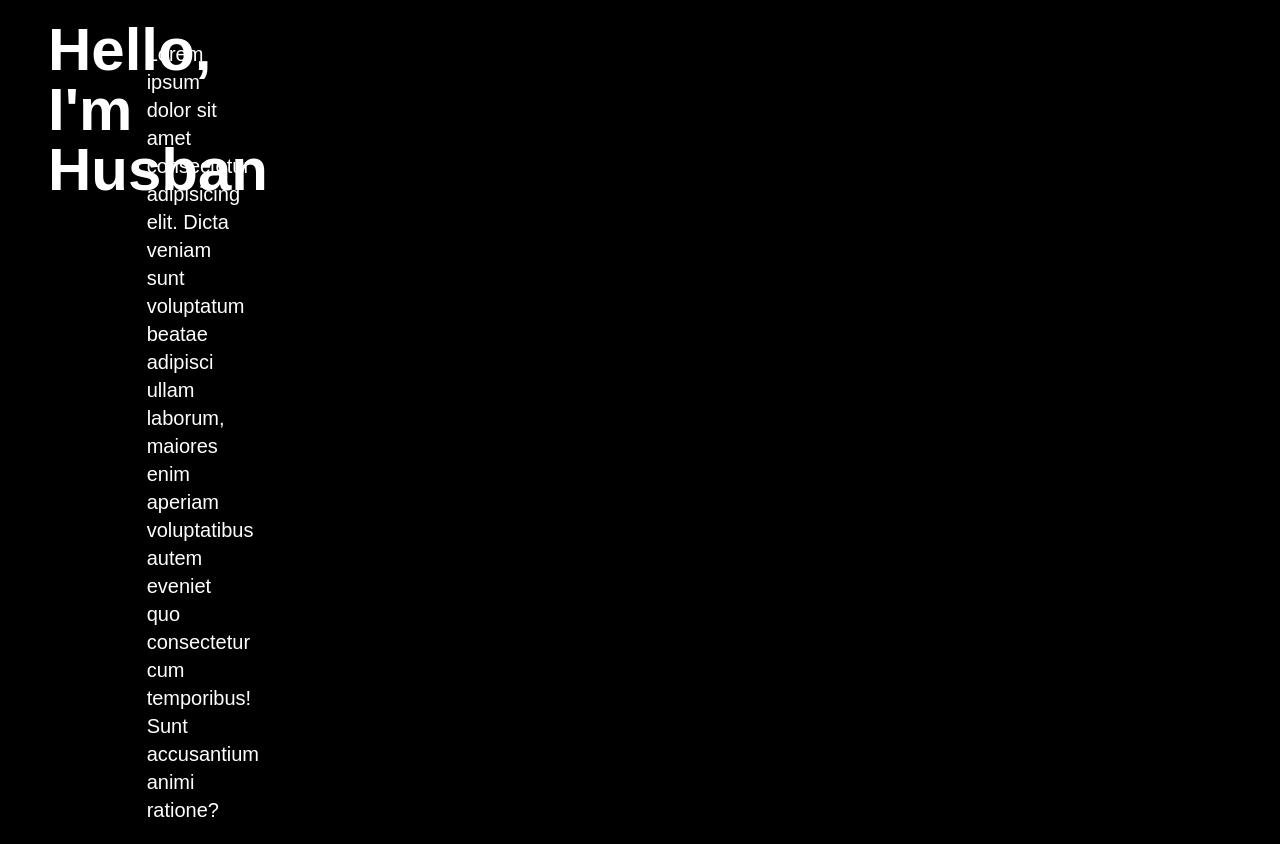
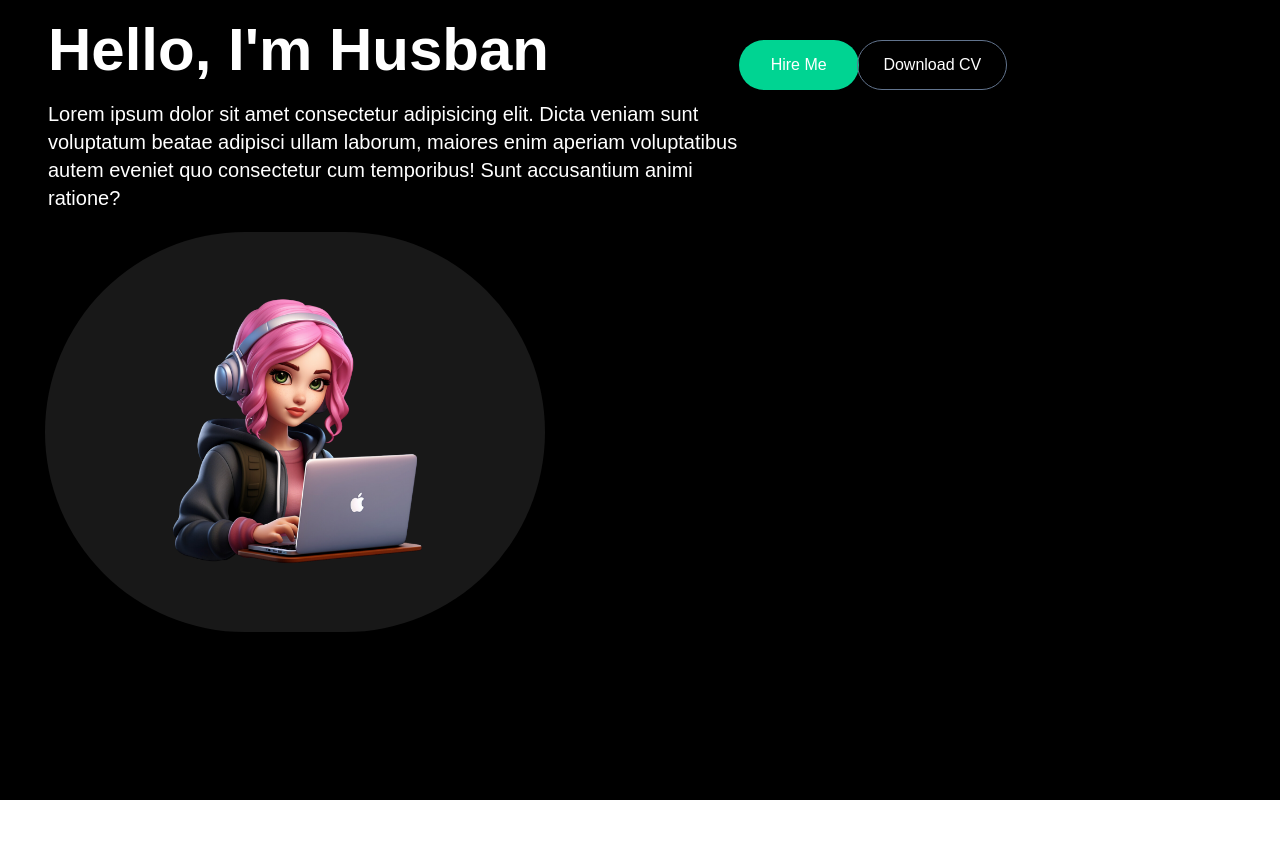
Before and after one commit to HusbanTech12/My-Portfolio, a Next.js app: page / in a window 1280 px wide. After the commit the page ends 800 px from the top, so only its background shows below. Built offline with nearby package versions, Linux system fonts and the light colour scheme.

Commit message:
Ninty Percent Complete Hero-Section

```diff
--- a/src/app/components/HeroSection.jsx
+++ b/src/app/components/HeroSection.jsx
@@ -1,12 +1,35 @@
 import React from 'react'
-
+import Image from 'next/image'
 const HeroSection = () => {
   return (
     <section>
       <div className='grid grids-cols-1 lg:grid-cols-12'>
-
+       <div className='col-span-7 palce-self-center'>
       <h1 className='text-white text-4xl lg:text-6xl font-extrabold'>Hello, I'm Husban</h1>
       <p className='text-white font-medium mt-5 text-lg lg:text-xl'>Lorem ipsum dolor sit amet consectetur adipisicing elit. Dicta veniam sunt voluptatum beatae adipisci ullam laborum, maiores enim aperiam voluptatibus autem eveniet quo consectetur cum temporibus! Sunt accusantium animi ratione?</p>
+       </div>
+
+        {/* Buttons */}
+        <button className='w-[120px] h-[50px] my-5 p-1
+          rounded-full text-white hover:bg-gray-600 bg-emerald-400 cursor-pointer '>Hire Me</button>
+        <button className='w-[150px] h-[50px] my-5 p-1 mx-5
+         bg-transparent rounded-full text-white border border-slate-500 cursor-pointer '>Download CV</button>
+
+        {/* Hero-Image */}
+       <div className='col-span-5 place-self-center '>
+        <div className=' w-[250px] h-[250px] lg:w-[500px] lg:h-[400px] rounded-full bg-[#181818] my-5 relative'>
+
+        <Image
+        src='/images/hero-image.png'
+        alt='hero image'
+        className='absolute transform -translate-x-1/2 -translate-y-1/2 top-1/2 left-1/2'
+        width={300}
+        height={300}
+
+
+        />
+        </div>
+       </div>
       </div>
     </section>
   )
```
Also changed, not shown: public/images/hero-image.png (added).
